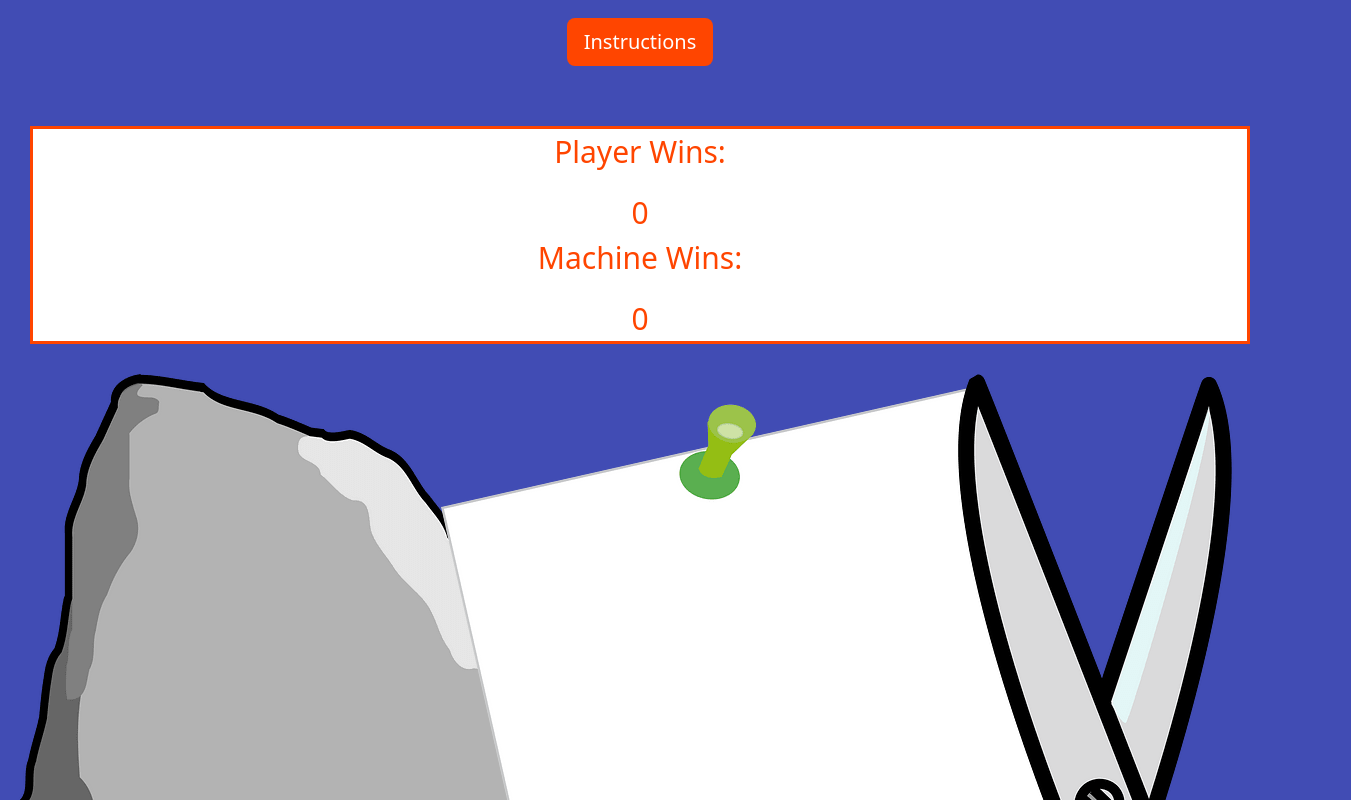
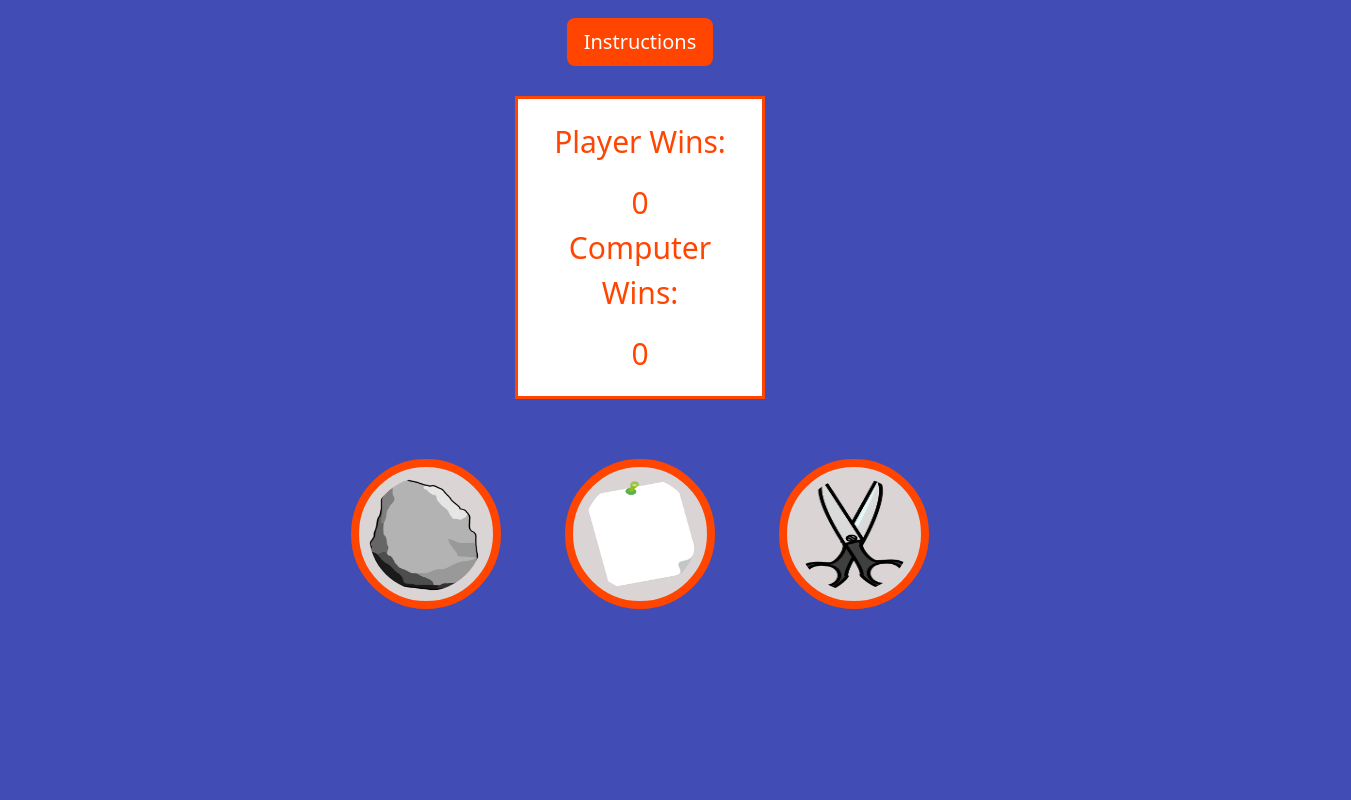
Before and after one commit to Charlie-Walsh/rock-paper-scissors, a website: page index.html in a window 1280 px wide. Shown: the part 120-920 px from the top of the page, 1351 px wide, since content can reach past the window. After the commit the page ends 800 px from the top, so only its background shows below. Drawn offline with nearby package versions, Linux system fonts and the light colour scheme.

Commit message:
testing started for TDD

```diff
--- a/assets/css/style.css
+++ b/assets/css/style.css
@@ -39,6 +39,7 @@ header h1 {
 
 #intructions-button:hover {
     background-color: rgb(175, 73, 36);
+    border-color: orange;
 }
 
 /* Modal */
@@ -80,10 +81,28 @@ header h1 {
     background-color: #fff;
     border: 3px solid orangered;
     color: orangered;
-    margin: 30px;
+    width: 250px;
+    margin: 0 auto;
+    padding: 20px;
     font-size: 30px;
 }
 
-#sb-holder{
-    width: 40%;
+/*Player Choices*/
+
+.rps {
+    height: 150px;
+    width: 150px;
+    background-color: rgb(218, 212, 212);
+    border: 8px solid orangered;
+    border-radius: 50%;
+    margin: 30px;
+    padding: 10px;
 }
+
+.rps:hover {
+    border-color: orange;
+}
+
+.rps-holder {
+    margin-top: 30px;
+}
--- a/index.html
+++ b/index.html
@@ -26,20 +26,16 @@
         <div class="col text text-center">
             <div id="score-board">
             <p>Player Wins:</p><span id="wins">0</span>
-            <p>Machine Wins:</p><span id="losses">0</span>
+            <p>Computer Wins:</p><span id="losses">0</span>
             </div>
         </div>
     </div>
     <!--Player Choices-->
     <div class="row">
-        <div id="rock" class="col-4 r-p-s">
-            <img src="assets/images/rock.png" alt="rock" aria-label="rock">
-        </div>
-        <div id="paper" class="col-4 r-p-s">
-            <img src="assets/images/paper.png" alt="paper" aria-label="paper">
-        </div>
-        <div id="scissors" class="col-4 r-p-s">
-            <img src="assets/images/scissors.png" alt="scissors" aria-label="scissors">
+        <div  class="col-12 text-center rps-holder">
+            <img id="rock" class="rps" src="assets/images/rock.png" alt="rock" aria-label="rock">
+            <img id="paper" class="rps" src="assets/images/paper.png" alt="paper" aria-label="paper">
+            <img id="scissors" class="rps" src="assets/images/scissors.png" alt="scissors" aria-label="scissors">
         </div>
     </div>
     <!--Intructions Modal-->
```
Also changed, not shown: assets/tests/game.test.js (+18 -0 lines), package.json (added, +211 -0 lines), 1 other file.
